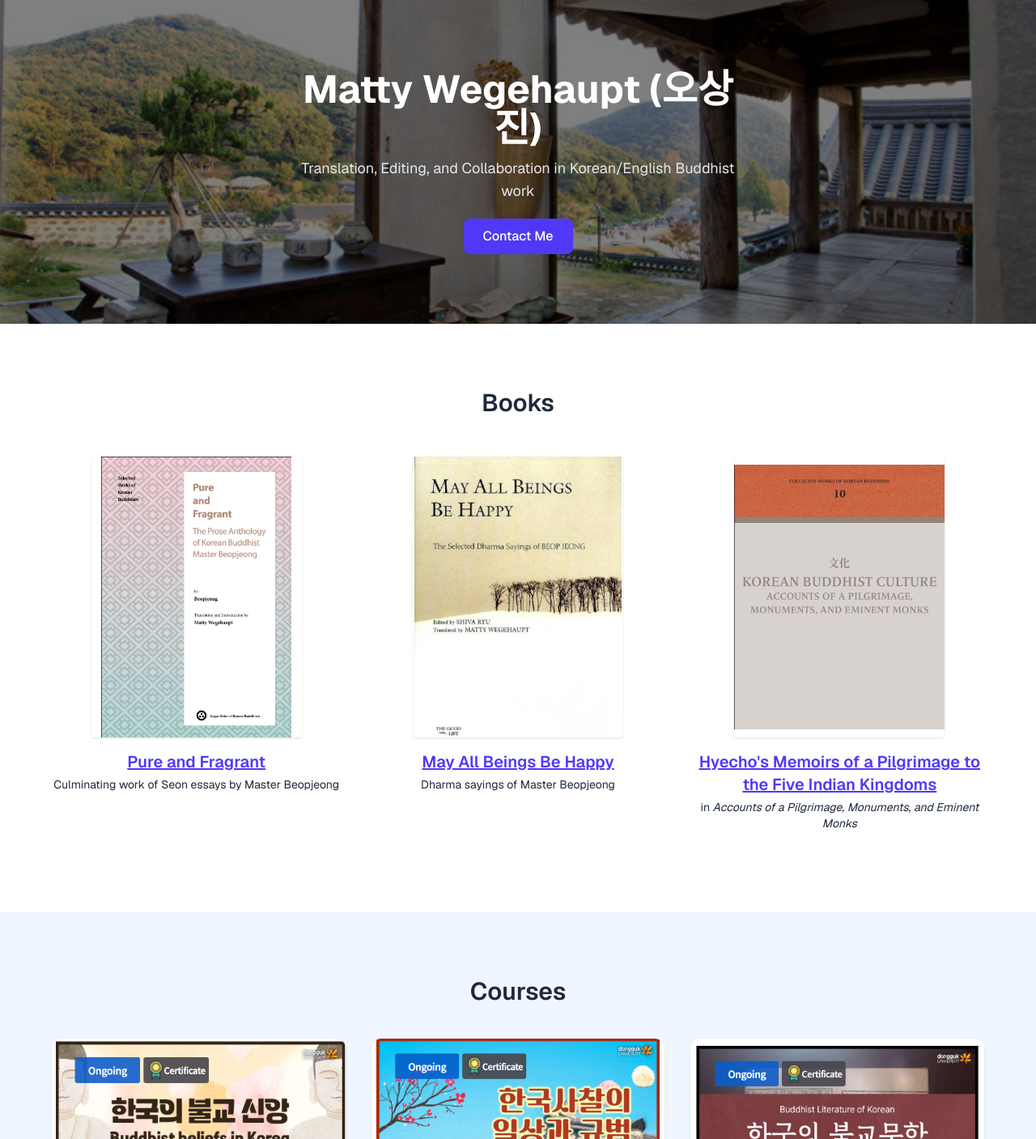
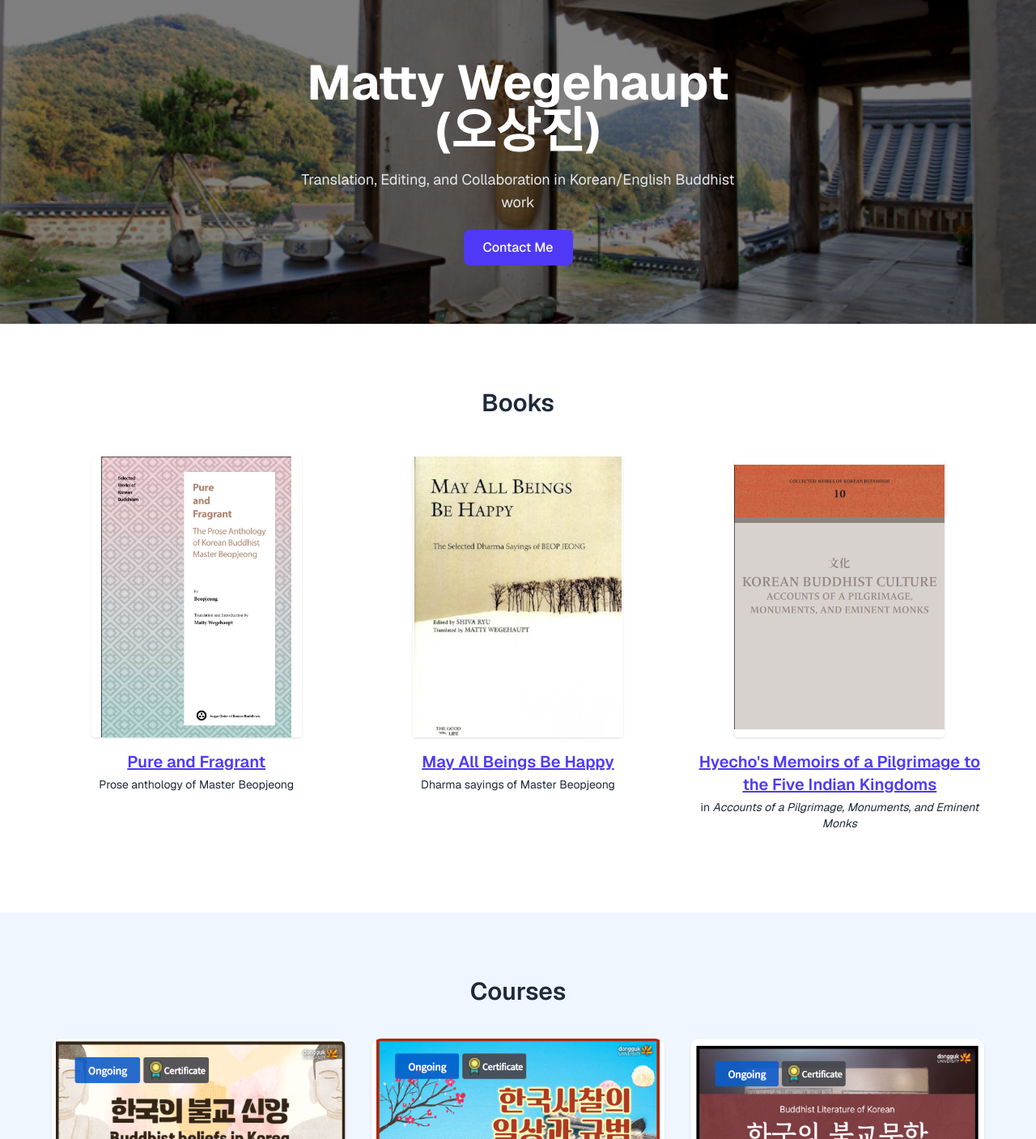
Before and after one commit to omatty123/translation_website, a Next.js app: page / in a window 1280 px wide. Shown: the top 1407 px of the page at 81% size. Built offline with nearby package versions, Linux system fonts and the light colour scheme.

Commit message:
Update page.tsx

```diff
--- a/app/page.tsx
+++ b/app/page.tsx
@@ -32,9 +32,9 @@ export default function Home() {
           />
           <div className="absolute inset-0 bg-black/50" />
           <div className="relative z-10 text-center px-4 max-w-xl">
-            <h1 className="text-3xl md:text-5xl font-bold text-white mb-3">
-              Matty Wegehaupt (오상진)
-            </h1>
+            <h1 className="text-4xl md:text-6xl font-bold text-white mb-4 break-keep text-balance">
+  Matty Wegehaupt <span className="whitespace-nowrap">(오상진)</span>
+</h1>
             <p className="text-base md:text-lg text-gray-200 mb-5">
               Translation, Editing, and Collaboration in Korean/English Buddhist work
             </p>
@@ -57,7 +57,7 @@ export default function Home() {
                   title: "Pure and Fragrant",
                   img: pureImg,
                   url: "https://books.google.com/books/about/Pure_and_Fragrant.html?id=qQ_qEAAAQBAJ",
-                  desc: "Culminating work of Seon essays by Master Beopjeong",
+                  desc: "Prose anthology of Master Beopjeong",
                 },
                 {
                   title: "May All Beings Be Happy",
```
